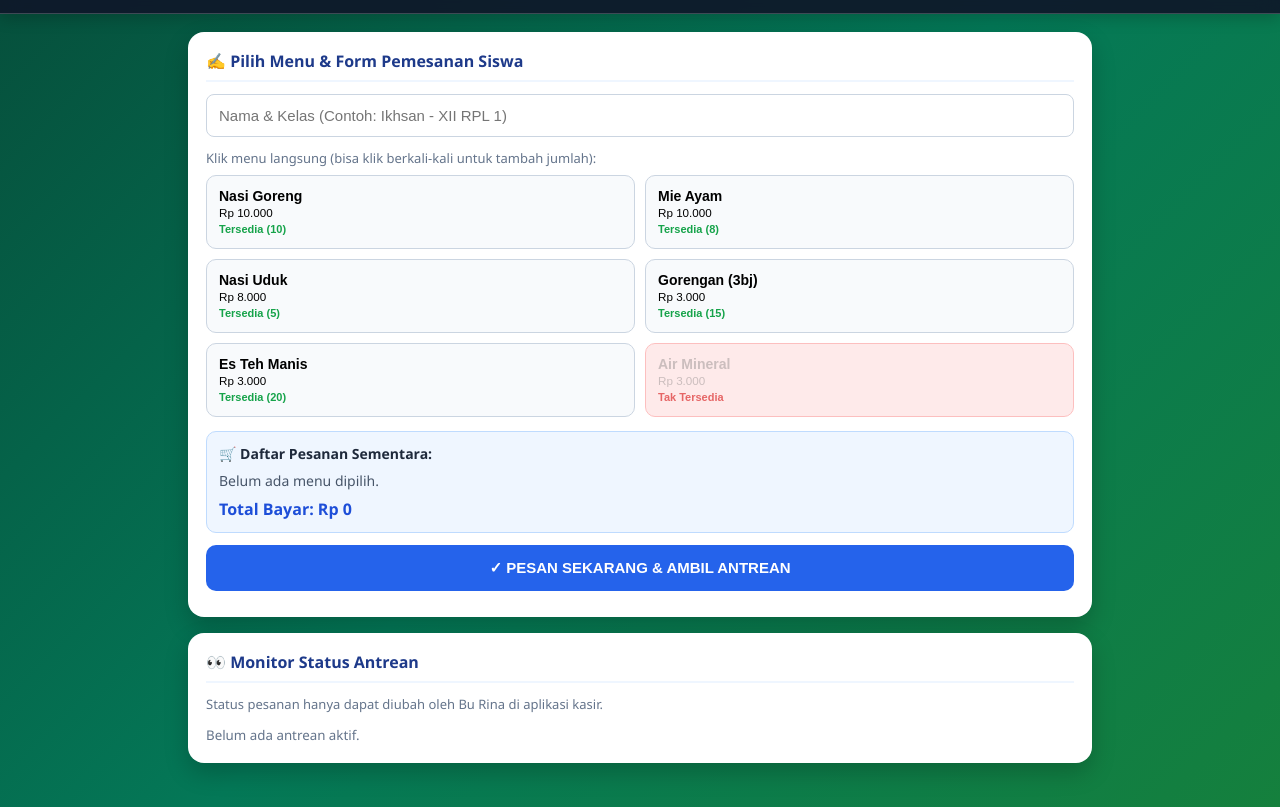
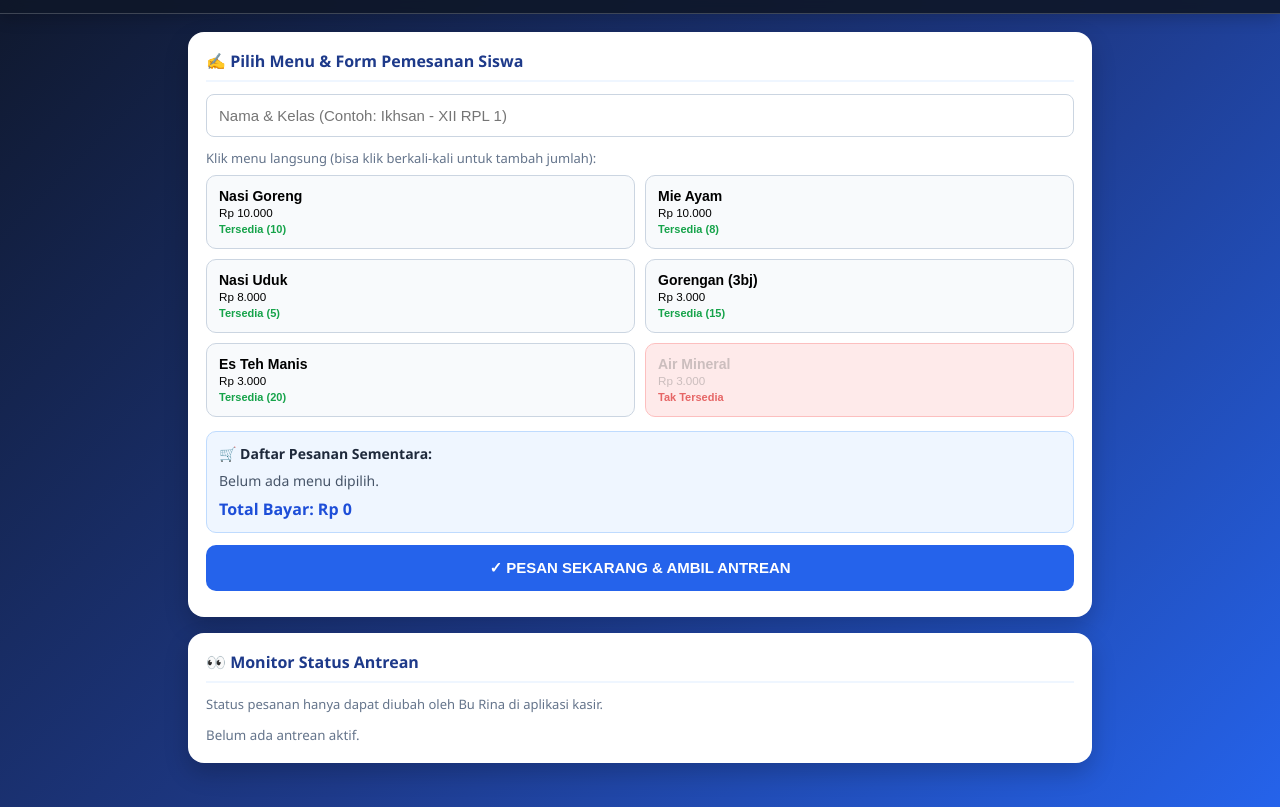
Before and after one commit to mikhsanmaulana630-gif/aplikasi-wirausaha-pkk-xii-rpl-1-oleh-ikhsan, a plain HTML site: page antrean-kantin.html in a window 1280 px wide. Shown: the part 54-861 px from the top of the page. Drawn offline with Linux system fonts and the light colour scheme.

Commit message:
Update antrean-kantin.html

```diff
--- a/antrean-kantin.html
+++ b/antrean-kantin.html
@@ -8,7 +8,7 @@
     * { box-sizing: border-box; margin: 0; padding: 0; }
         body {
       font-family: 'Segoe UI', Tahoma, Geneva, Verdana, sans-serif;
-      background: linear-gradient(135deg, #064e3b 0%, #047857 50%, #15803d 100%);
+      background: linear-gradient(135deg, #0f172a 0%, #1e3a8a 55%, #2563eb 100%);
       min-height: 100vh;
       color: #1e293b;
       margin: 0;
```
